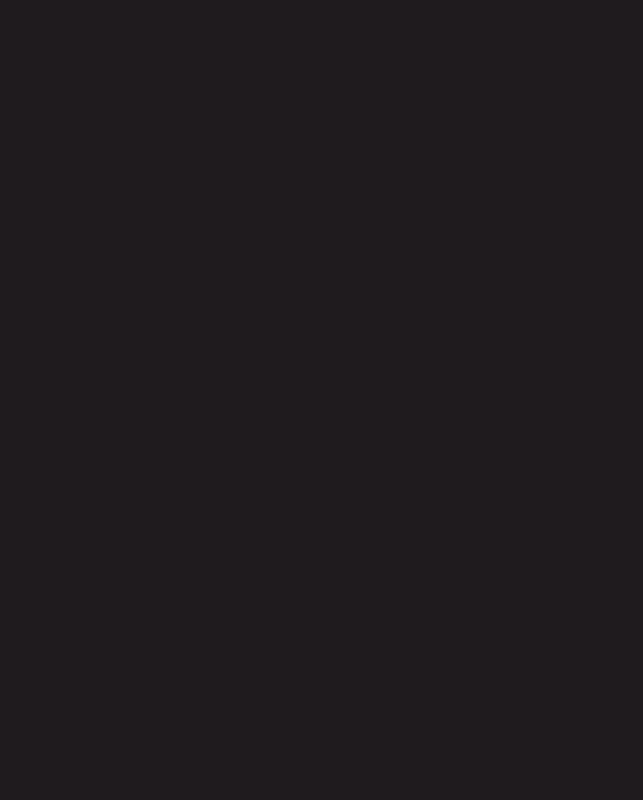
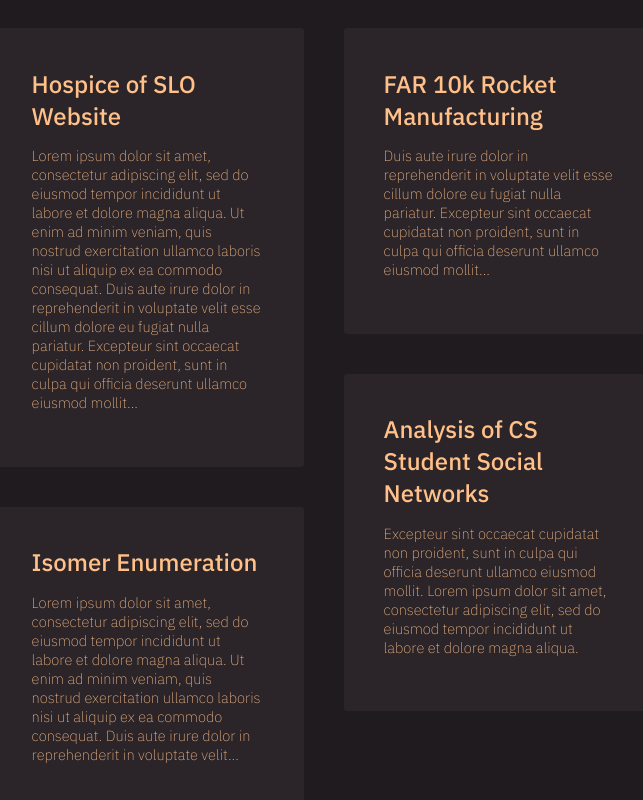
Before and after one commit to spagdoon0411/posting, a React (Create React App) app in the folder my-app/: page / in a window 1280 px wide. Shown: the top 800 px of the page, without its empty margins (316-959 px from the left). Built offline with nearby package versions, Linux system fonts and the light colour scheme.

Commit message:
add dummy test data

```diff
--- a/my-app/src/App.tsx
+++ b/my-app/src/App.tsx
@@ -1,8 +1,69 @@
 import './App.css';
+import {
+  PostingCard,
+  TagContainer,
+  Tag,
+  ContactContainer,
+  Contact,
+  CardStates,
+  CardColumn
+} from './components/CardComponents';
+
+let testMarkdown1 = "Lorem ipsum dolor sit amet, consectetur adipiscing \
+elit, sed do eiusmod tempor incididunt ut labore et dolore magna aliqua. \
+Ut enim ad minim veniam, quis nostrud exercitation ullamco laboris nisi \
+ut aliquip ex ea commodo consequat. Duis aute irure dolor in \
+reprehenderit in voluptate velit esse cillum dolore eu fugiat nulla \
+pariatur. Excepteur sint occaecat cupidatat non proident, sunt in culpa \
+qui officia deserunt ullamco eiusmod mollit...";
+
+let testMarkdown2 = "Lorem ipsum dolor sit amet, consectetur adipiscing \
+elit, sed do eiusmod tempor incididunt ut labore et dolore magna aliqua. \
+Ut enim ad minim veniam, quis nostrud exercitation ullamco laboris nisi \
+ut aliquip ex ea commodo consequat. Duis aute irure dolor in \
+reprehenderit in voluptate velit...";
+
+let testMarkdown3 = "Duis aute irure dolor in \
+reprehenderit in voluptate velit esse cillum dolore eu fugiat nulla \
+pariatur. Excepteur sint occaecat cupidatat non proident, sunt in culpa \
+qui officia deserunt ullamco eiusmod mollit...";
+
+let testMarkdown4 = "Excepteur sint occaecat cupidatat non proident, sunt in culpa \
+qui officia deserunt ullamco eiusmod mollit. Lorem ipsum dolor sit amet, consectetur adipiscing \
+elit, sed do eiusmod tempor incididunt ut labore et dolore magna aliqua."
+
 
 function App() {
   return (
-    <div></div>
+    <div className='columnOrganizer'>
+      <CardColumn>
+        <PostingCard
+        title="Hospice of SLO Website"
+        markdown={testMarkdown1}
+        state={CardStates.expanded}>
+        </PostingCard>
+
+        <PostingCard
+        title="Isomer Enumeration"
+        markdown={testMarkdown2}
+        state={CardStates.expanded}>
+        </PostingCard>
+
+      </CardColumn>
+      <CardColumn>
+        <PostingCard
+        title="FAR 10k Rocket Manufacturing"
+        markdown={testMarkdown3}
+        state={CardStates.expanded}>
+        </PostingCard>
+        <PostingCard
+        title="Analysis of CS Student Social Networks"
+        markdown={testMarkdown4}
+        state={CardStates.expanded}>
+        </PostingCard>
+
+      </CardColumn>
+    </div>
   );
 }
 
--- /dev/null
+++ b/my-app/src/components/CardComponents.css
@@ -0,0 +1,40 @@
+:root {
+    --main-background-dark: #1F1B1E;
+    --main-card-dark: #2B2529;
+    --main-text-dark: #FFC089;
+
+    --paragraph-font-size: 11pt;
+    --bodywidth: 50vw;
+    --num-columns: 2;
+    --characters-across-card: 30;
+    --column-width: calc(var(--characters-across-card) * var(--paragraph-font-size) * 0.8);
+}
+
+.card {
+    background-color: var(--main-card-dark);
+    padding: calc(var(--paragraph-font-size) * 2.7);
+    width: minmax(0.9 * var(--column-width), 50ch);
+    margin: 20px;
+    font-family: 'IBM Plex Sans', sans-serif;
+    font-weight: 200;
+    font-size: 10;
+    border-radius: 3px;
+}
+
+.postingTitle {
+    font-size: 18pt;
+    font-weight: 500;
+}
+
+.cardColumn {
+    display: flex;
+    flex-direction: column;
+    justify-content: flex-start;
+    width: var(--column-width);
+}
+
+.columnOrganizer {
+    display: flex;
+    flex-direction: row;
+    justify-content: center;
+}
--- a/my-app/src/components/CardComponents.tsx
+++ b/my-app/src/components/CardComponents.tsx
@@ -1,5 +1,8 @@
 import React, { FC } from 'react';
 import { TagColors } from './Colors';
+import { ContactTypes } from './ContactTypes';
+import './CardComponents.css'
+
 
 enum CardStates {
     tiny, /* A small, drop-down representation of a card. */
@@ -8,33 +11,35 @@
 }
 
 type CardColumnProps = {
-    children: React.ReactNode;
-    cards: React.ReactElement[];
+    children: React.ReactElement[];
 }
 
 /**
  * A column for holding posting preview cards (PostingCards)
- * @param children Any children of this React element (what it nests in the
- * HTML-style code)
- * @param cards An array of ReactElements, meant to contain PostingCard
- * instances that this column will organize.
+ * @param children An array of ReactElements, meant to contain PostingCard
+ * instances that this column will organize. Passed as children of this React
+ * element.
  */
 const CardColumn: FC<CardColumnProps> = (props: CardColumnProps) => {
-    return <div></div>
+    return <div className='cardColumn'>
+        {props.children}
+    </div>
 }
 
 type PostingCardProps = {
-  title: string;
-  markdown: string;
-  state: CardStates
+    children: React.ReactNode;
+    title: string;
+    markdown: string;
+    state: CardStates
 };
 
 /**
  * A single card for previewing a project posting on the project exploration
  * page.
+ * @param children: Ignored.
  * @param title: The project's title.
  * @param markdown: The Markdown code to be rendered in this card.
- * @param expanded: Whether the card is in expanded view or not. false
+ * @param state: Whether the card is in expanded view or not. false
  * by default. The card's Markdown text is displayed in full when true.
  */
 const PostingCard: FC<PostingCardProps> = (props: PostingCardProps) => {
@@ -43,9 +48,9 @@
             <TagContainer>
 
             </TagContainer>
-            <h3>
+            <div className='postingTitle'>
                 {props.title}
-            </h3>
+            </div>
             <p>
                 {props.markdown}
             </p>
@@ -58,13 +63,15 @@
 }
 
 /**
- * Takes an arrya of tags and organizes them in a linear wrap-around flexbox
+ * Takes an array of tags and organizes them in a linear wrap-around flexbox
  * pattern.
  * @param props
  */
 const TagContainer: FC<TagContainerProps> = (props: TagContainerProps) =>
 {
-    return <div></div>
+    return <div>
+        {props.children}
+    </div>
 }
 
 type TagProps = {
@@ -114,5 +121,6 @@
     TagContainer,
     Tag,
     ContactContainer,
-    Contact
+    Contact,
+    CardStates
 };
--- a/my-app/src/components/ContactTypes.tsx
+++ b/my-app/src/components/ContactTypes.tsx
@@ -1,3 +1,3 @@
-enum ContactTypes {
+export enum ContactTypes {
 
 }
--- a/my-app/src/index.css
+++ b/my-app/src/index.css
@@ -9,17 +9,11 @@
   --column-width: calc(var(--bodywidth) / var(--num-columns));
 }
 
-.card {
-  background-color: var(--main-card-dark);
-  padding: calc(var(--paragraph-font-size) * 3);
-  width: minmax(0.9 * var(--column-width), 50ch)
-}
-
 body {
   display: flex;
   flex-direction: row;
+  justify-content: center;
   background-color: var(--main-background-dark);
-  font-family: 'IBM Plex Sans', sans-serif;
   font-weight: light;
   font-size: var(--paragraph-font-size);
   width: var(--bodywidth);
```
